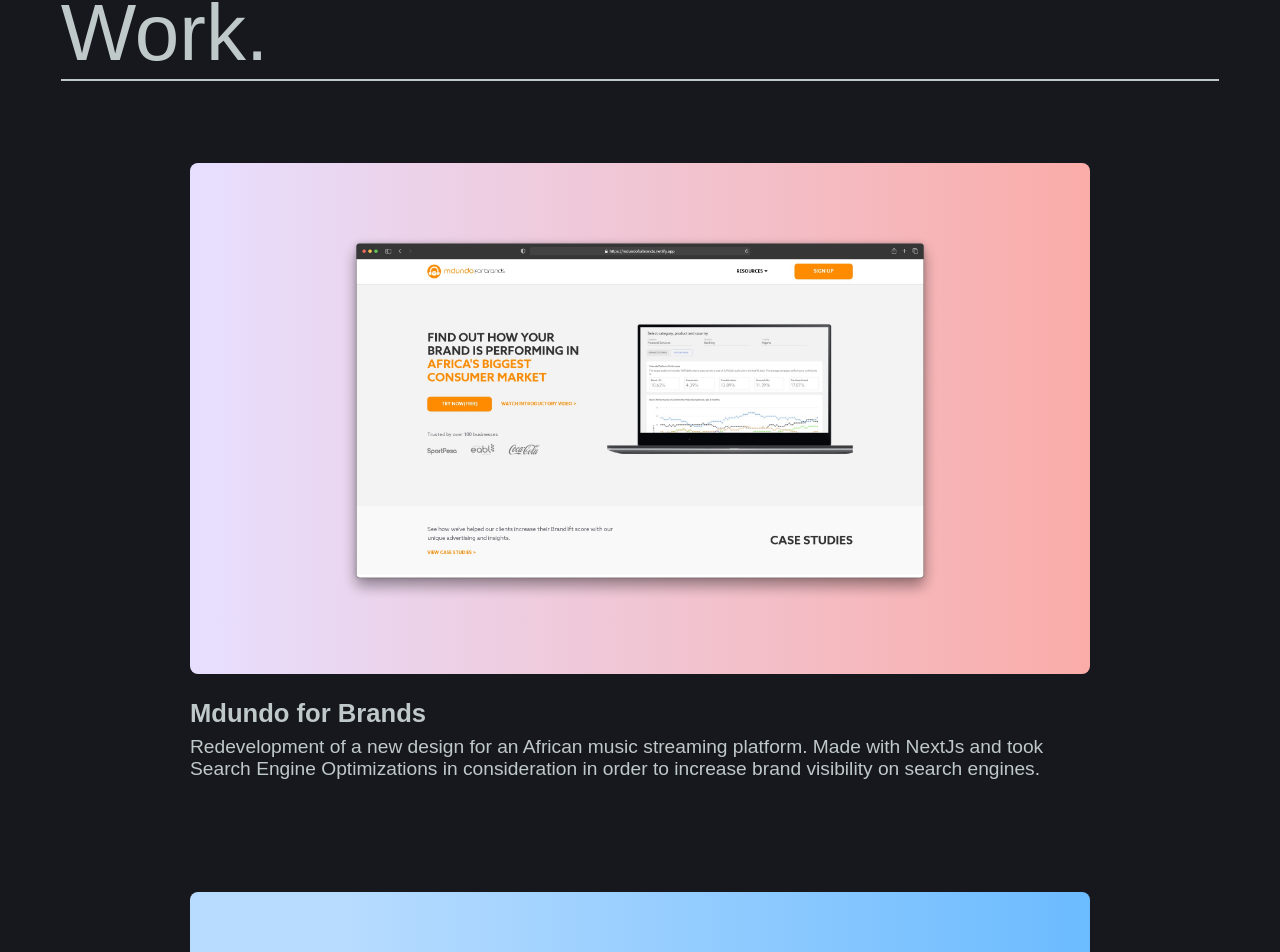
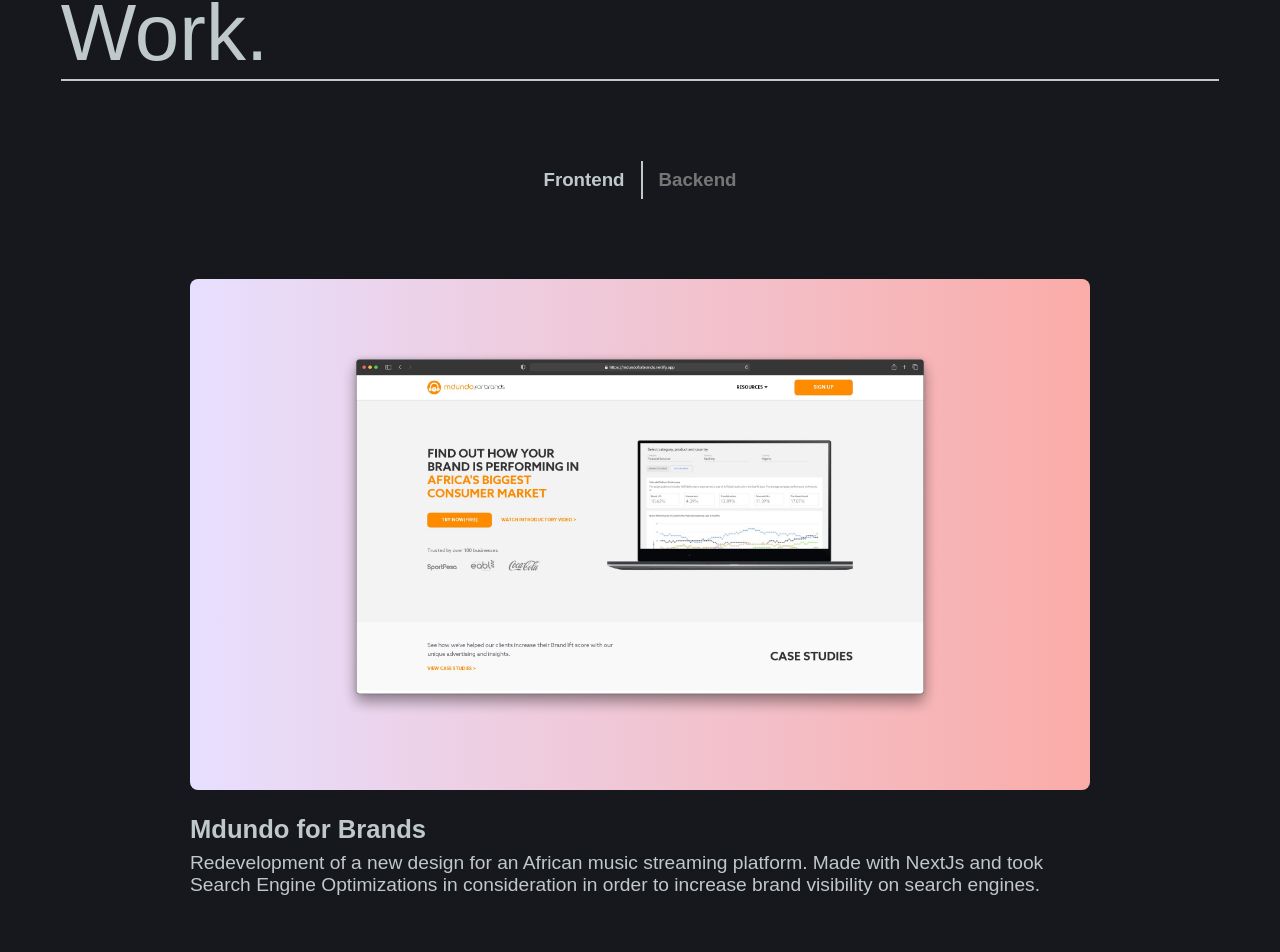
Before and after one commit to GabrielAbubakar/Portfolio-Website, a Next.js app: page / in a window 1280 px wide. Shown: the part 2173-3125 px from the top of the page. Built offline with nearby package versions, Linux system fonts and the light colour scheme.

Commit message:
frontend and backend sections added to work section

```diff
--- a/components/projectItem/index.tsx
+++ b/components/projectItem/index.tsx
@@ -23,6 +23,7 @@
                 type: "spring",
             }
         },
+        exiting: { opacity: 0, x: -100, scale: 3 },
         hover: {
             y: -4,
             transition: {
@@ -34,10 +35,13 @@
 
     return (
         <ProjectBox
+            key={alt}
             initial="hidden"
-            whileInView="visible"
+            // whileInView="visible"
+            animate="visible"
+            exit="exiting"
             whileHover="hover"
-            viewport={{ once: true }}
+            // viewport={{ once: true }}
             variants={itemVariant}
             color={color}
         >
--- a/components/sections/About/index.tsx
+++ b/components/sections/About/index.tsx
@@ -32,6 +32,7 @@
 
 
                 <Button
+                    target='_blank'
                     href="https://docs.google.com/document/d/18lJt11IEQF1Zmas8BM8HMa5GFyBq36h4Fkf7U5PP8Tw/edit?usp=drive_link"
                     rel='noreferrer'>Resume
                     <svg width="13" height="14" viewBox="0 0 13 14" fill="none" xmlns="http://www.w3.org/2000/svg">
--- a/components/sections/Work/index.tsx
+++ b/components/sections/Work/index.tsx
@@ -1,4 +1,5 @@
-import React from 'react'
+import React, { useState } from 'react'
+import styled, { css } from "styled-components";
 import { Header, SectionName } from '../../styled/Components.styled'
 import {
     Container, ProjectCol, ProjectBox
@@ -9,6 +10,7 @@
 import Mdundo from '../../../public/assets/1920Mdundo.png'
 import Todo from '../../../public/assets/1920Todo.png'
 import LearnLaw from '../../../public/assets/1920LearnLaw.png'
+import Smoothies from '../../../public/assets/Gabriels Smoothies.png'
 import Space from '../../../public/assets/spacetours.png'
 import SPHX from '../../../public/assets/Sphx.png'
 import Shopster from '../../../public/assets/1920Shopster.png'
@@ -16,18 +18,67 @@
 import Crypto from '../../../public/assets/1920Crypto.png'
 import Loop from '../../../public/assets/Loopstudios.jpeg'
 import Image from 'next/image'
+import { AnimatePresence } from 'framer-motion';
+
+
+const Tabs = styled.div`
+    display: flex;
+    justify-content: center;
+    margin: 5rem 0 3rem 0;
+`
+
+const Button = styled.h3<{ activeCat: string, cat: string }>`
+    padding: .5rem 1rem;
+    cursor: pointer;
+    color: ${(props) => {
+        if (props.activeCat == props.cat) {
+            return props.theme.colors.bodyText
+        } else {
+            return '#767676'
+        }
+    }};
+
+    &:hover {
+        color: ${(props) => props.theme.colors.bodyText};
+    }
+
+    &:first-of-type {
+        border-right: 2px solid ${(props) => props.theme.colors.bodyText};
+    }
+`
 
 
 
 const Work: React.FunctionComponent = () => {
+    const [activeCategory, setActiveCategory] = useState('frontend')
+
     return (
         <Container id='work'>
 
             {/* <SectionName>Work.</SectionName> */}
 
             <Header>Work.</Header>
+
+            <Tabs>
+                <Button
+                    cat='frontend'
+                    activeCat={activeCategory}
+                    onClick={() => setActiveCategory('frontend')}>
+                    Frontend
+                </Button>
+                <Button
+                    cat='backend'
+                    activeCat={activeCategory}
+                    onClick={() => setActiveCategory('backend')}>
+                    Backend
+                </Button>
+            </Tabs>
+
+
+            {
+                activeCategory == 'frontend' ? (
                     <ProjectCol>
-
+                        <AnimatePresence>
                             <ProjectItem
                                 image={Mdundo}
                                 title="Mdundo for Brands"
@@ -71,16 +122,29 @@
                                 alt="Todo App page"
                                 color='skyblue'
                             />
-
-
+                        </AnimatePresence>
                     </ProjectCol>
-
+                ) : (
+                    <ProjectCol>
+                        <AnimatePresence>
+                            <ProjectItem
+                                image={Smoothies}
+                                title="Gabriel's Smoothies"
+                                details="Made with NodeJS, Express and MongoDB."
+                                link="https://github.com/GabrielAbubakar/express-auth-app"
+                                alt="Gabriel's smoothies page"
+                                color='skyblue'
+                            />
+                        </AnimatePresence>
+                    </ProjectCol>
+                )
+            }
 
             {/* <p>
                 Over the course of learning about web technologies, I took on a hands-on approach of taking a number of personal projects based on said tech. Here is a group of selected works that I have worked on recently. This list gets updated regularly as more projects are added into it
             </p> */}
 
-        </Container>
+        </Container >
     )
 }
 
```
Also changed, not shown: public/assets/Gabriels Smoothies.png (added). Lines whose indentation alone changed are shown as unchanged.
